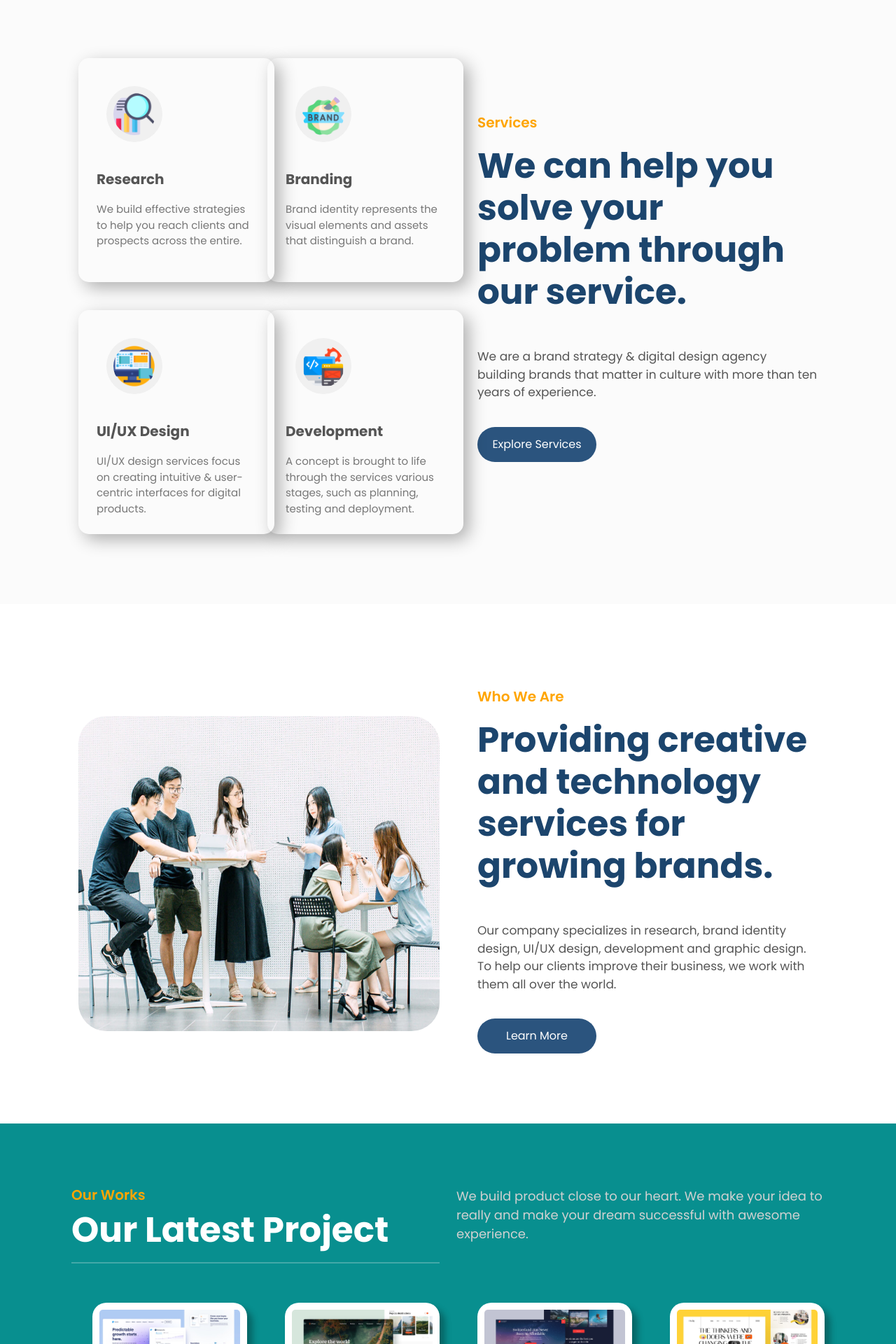
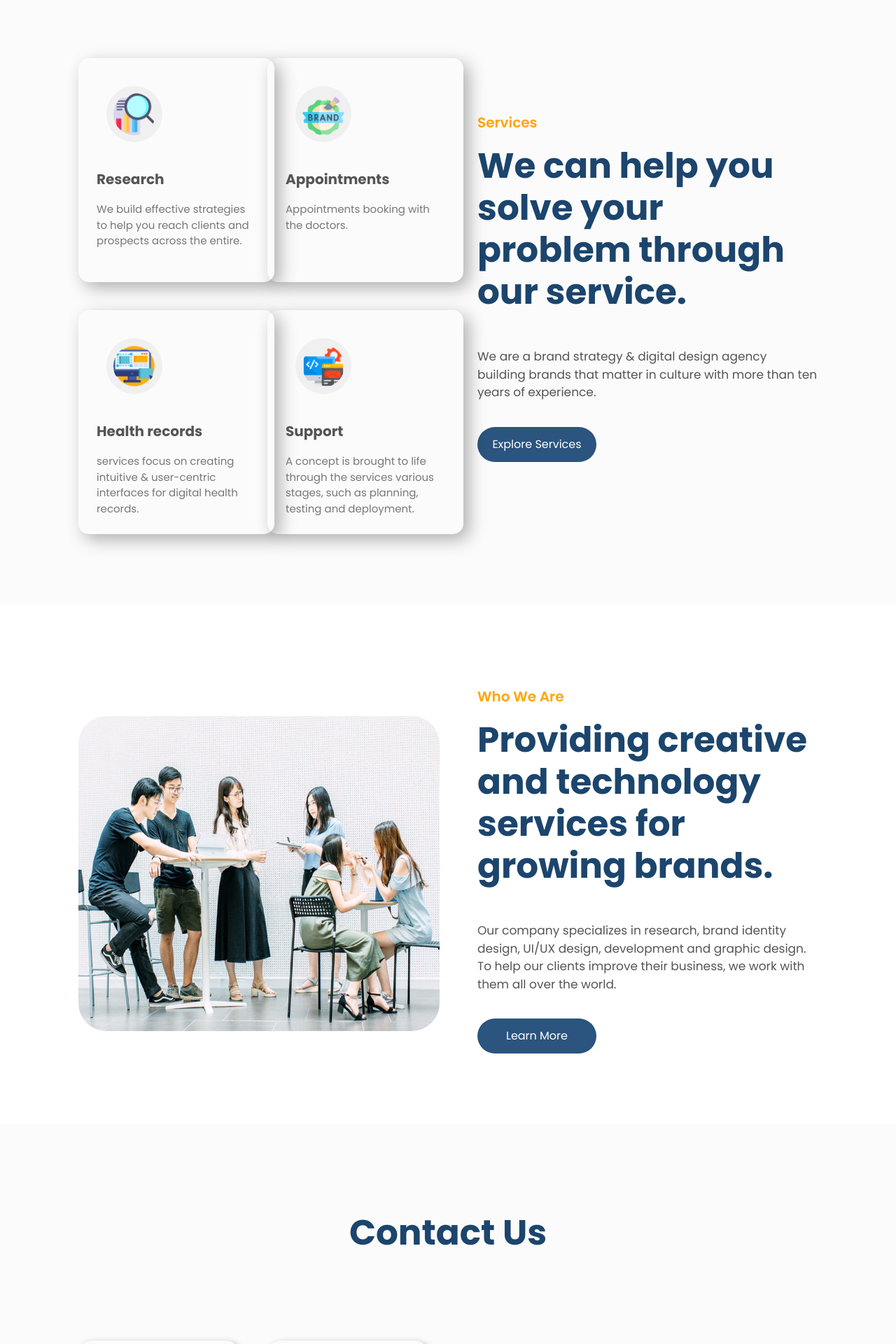
Before and after one commit to KarthikeyanKandan/AppV1, a PHP site: page / in a window 1280 px wide. Shown: the part 760-2680 px from the top of the page at 70% size. Run offline with PHP 8.4, Linux system fonts and the light colour scheme.

Commit message:
made changes to template

```diff
--- a/index.php
+++ b/index.php
@@ -21,7 +21,7 @@
     <header class="navbar-section">
         <nav class="navbar navbar-expand-lg">
             <div class="container-fluid">
-                <a class="navbar-brand" href="#"><i class="bi bi-chat"></i> Brag Spot</a>
+                <a class="navbar-brand" href="#"><i class="bi bi-chat"></i> AppV1</a>
                 <button class="navbar-toggler" type="button" data-bs-toggle="collapse" data-bs-target="#navbarNav"
                     aria-controls="navbarNav" aria-expanded="false" aria-label="Toggle navigation">
                     <span class="navbar-toggler-icon"></span>
@@ -53,7 +53,7 @@
             <div class="row">
                 <div class="col-lg-4 col-md-12 col-sm-12 text-content">
                     <h1>DGIN5201</h1>
-                    <p>We build effective strategies to help you reach customers and prospects across the entire web.
+                    <p>We build effective strategies to help you manage your health in a digital and less clumsy way.
                     </p>
                     <button class="btn"><a href="#">Give your consent now!</a></button>
                 </div>
@@ -91,10 +91,8 @@
                             <div class="card">
                                 <img src="images/brand.png" class="card-img-top" alt="...">
                                 <div class="card-body">
-                                    <h4 class="card-title">Branding</h4>
-                                    <p class="card-text">Brand identity represents the visual elements and assets
-                                        that
-                                        distinguish a brand.</p>
+                                    <h4 class="card-title">Appointments</h4>
+                                    <p class="card-text">Appointments booking with the doctors.</p>
                                 </div>
                             </div>
                         </div>
@@ -107,10 +105,9 @@
                             <div class="card">
                                 <img src="images/ux.png" class="card-img-top" alt="...">
                                 <div class="card-body">
-                                    <h4 class="card-title">UI/UX Design</h4>
-                                    <p class="card-text">UI/UX design services focus on creating intuitive &
-                                        user-centric
-                                        interfaces for digital products.</p>
+                                    <h4 class="card-title">Health records</h4>
+                                    <p class="card-text"> services focus on creating intuitive &
+                                        user-centric interfaces for digital health records.</p>
                                 </div>
                             </div>
                         </div>
@@ -119,7 +116,7 @@
                             <div class="card">
                                 <img src="images/app-development.png" class="card-img-top" alt="...">
                                 <div class="card-body">
-                                    <h4 class="card-title">Development</h4>
+                                    <h4 class="card-title">Support</h4>
                                     <p class="card-text">A concept is brought to life through the services various
                                         stages, such
                                         as planning, testing and deployment.</p>
@@ -162,80 +159,6 @@
         </div>
     </section>
 
-    <!-- project section  -->
-
-    <section class="project-section" id="projects">
-        <div class="container">
-            <div class="row text">
-                <div class="col-lg-6 col-md-12">
-                    <h3>our works</h3>
-                    <h1>Our latest project</h1>
-                    <hr>
-                </div>
-                <div class="col-lg-6 col-md-12">
-                    <p>We build product close to our heart. We make your idea to really and make your dream successful
-                        with awesome experience.</p>
-                </div>
-            </div>
-            <div class="row project">
-
-                <div class="col-lg-3 col-md-6 col-sm-12">
-                    <div class="card">
-                        <img src="images/project1.jpg" class="card-img-top" alt="...">
-                        <div class="card-body">
-                            <div class="text">
-                                <h4 class="card-title">SaaS Website</h4>
-                                <p class="card-text">Development. Jan 19,2022</p>
-                                <button>see project</button>
-                            </div>
-                        </div>
-                    </div>
-                </div>
-
-                <div class="col-lg-3 col-md-6 col-sm-12">
-                    <div class="card">
-                        <img src="images/project2.jpg" class="card-img-top" alt="...">
-                        <div class="card-body">
-                            <div class="text">
-                                <h4 class="card-title">Travel Website</h4>
-                                <p class="card-text">UI/UX Jun 29,2023</p>
-                                <button>see project</button>
-                            </div>
-                        </div>
-                    </div>
-                </div>
-
-
-                <div class="col-lg-3 col-md-6 col-sm-12">
-                    <div class="card">
-                        <img src="images/project3.jpg" class="card-img-top" alt="...">
-                        <div class="card-body">
-                            <div class="text">
-                                <h4 class="card-title">Travel Website</h4>
-                                <p class="card-text">UI/UX Aug 9,2021</p>
-                                <button>see project</button>
-                            </div>
-                        </div>
-                    </div>
-                </div>
-
-                <div class="col-lg-3 col-md-6 col-sm-12">
-                    <div class="card">
-                        <img src="images/project4.jpg" class="card-img-top" alt="...">
-                        <div class="card-body">
-                            <div class="text">
-                                <h4 class="card-title">SaaS Website</h4>
-                                <p class="card-text">Development. May 25 ,2022</p>
-                                <button>see project</button>
-                            </div>
-                        </div>
-                    </div>
-                </div>
-
-            </div>
-
-        </div>
-    </section>
 
     <!-- contact section  -->
 
```
